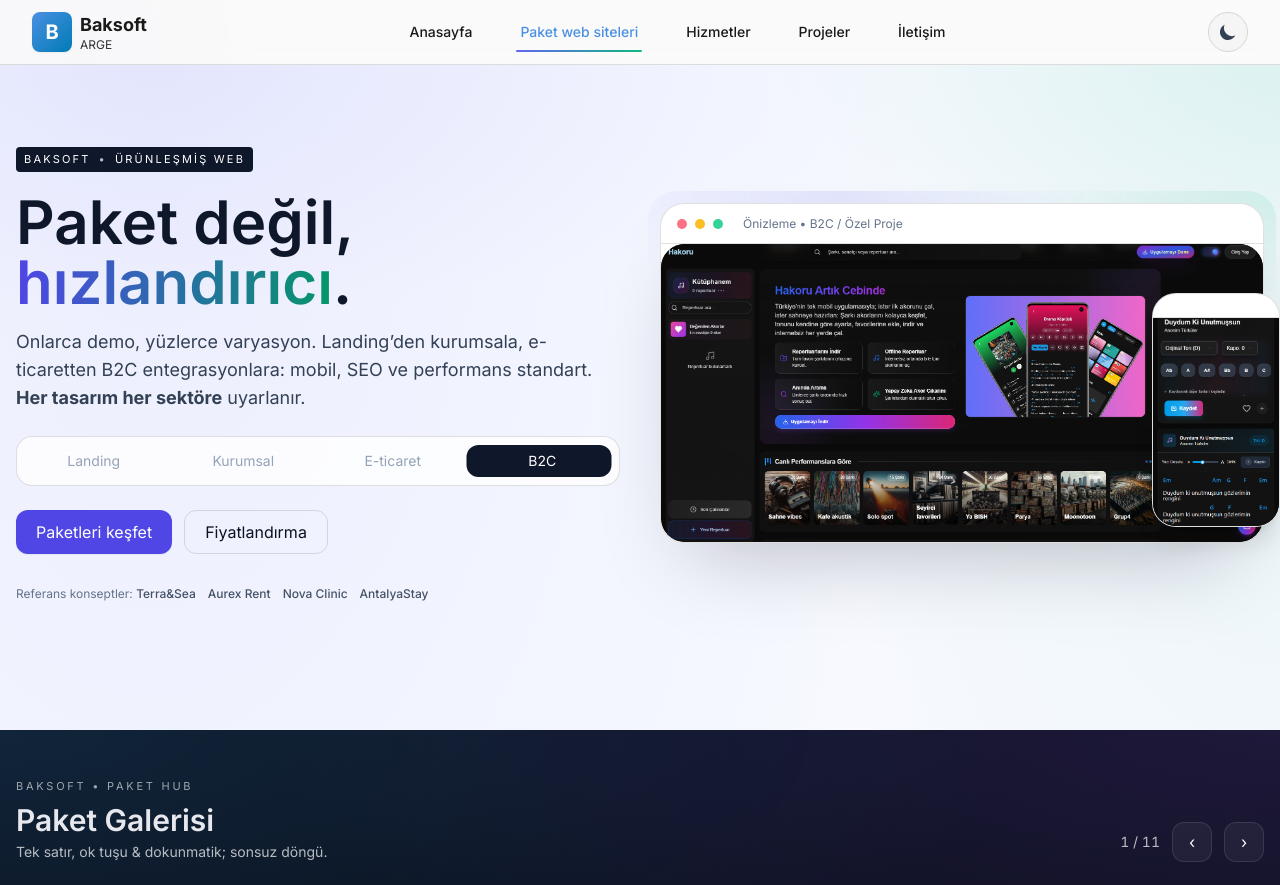
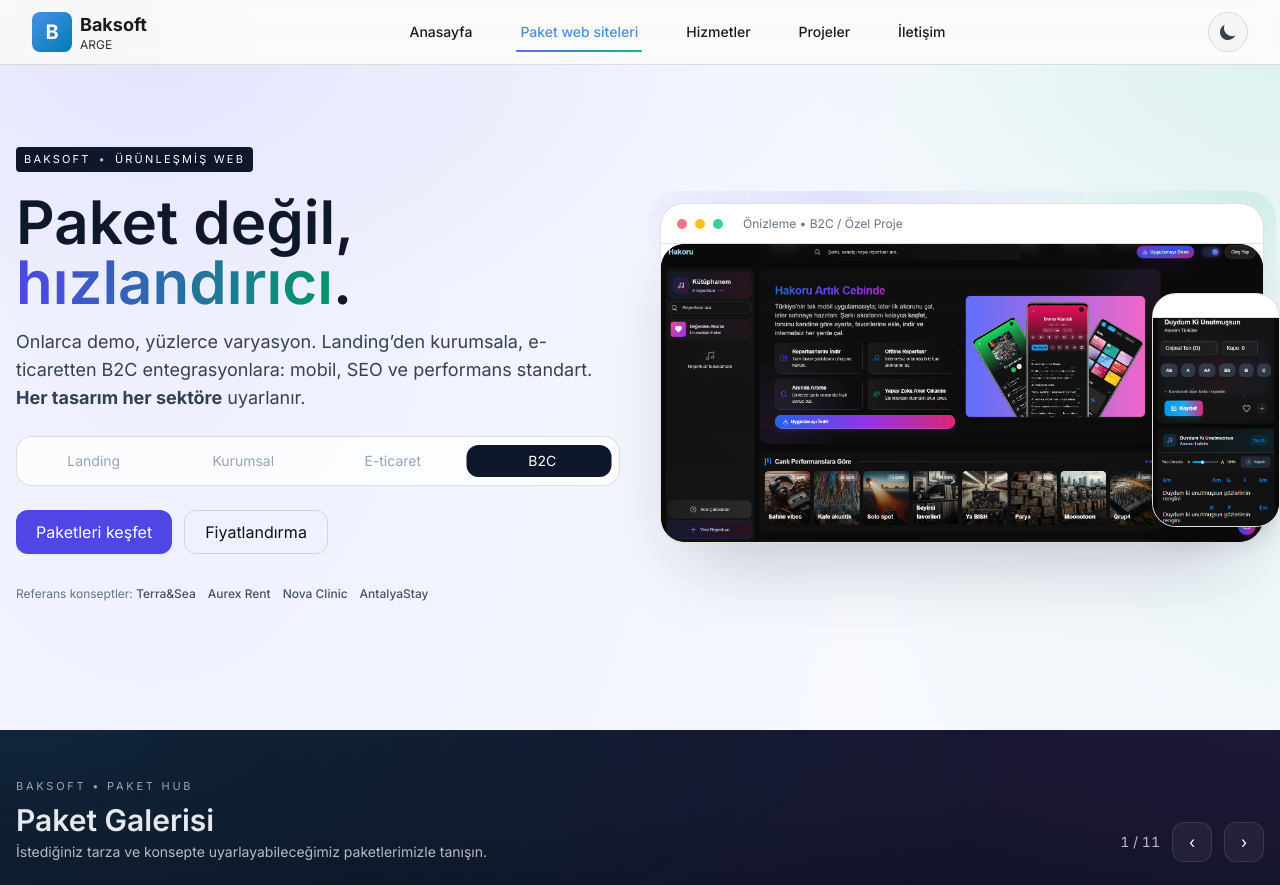
Before and after one commit to akinnUgur/baksoft-landing-next-deploy, a Next.js app: page /paketler in a window 1280 px wide. Shown: the top 885 px of the page. Built offline with nearby package versions, Linux system fonts and the light colour scheme.

Commit message:
Update PackageCarousel.tsx

```diff
--- a/src/app/components/PackageCarousel.tsx
+++ b/src/app/components/PackageCarousel.tsx
@@ -184,7 +184,7 @@ export default function PackageCarousel({
               Baksoft • Paket Hub
             </div>
             <h2 className="mt-2 text-2xl sm:text-3xl font-semibold">Paket Galerisi</h2>
-            <p className={`text-sm mt-1 ${subtle}`}>Tek satır, ok tuşu & dokunmatik; sonsuz döngü.</p>
+            <p className={`text-sm mt-1 ${subtle}`}>İstediğiniz tarza ve konsepte uyarlayabileceğimiz paketlerimizle tanışın.</p>
           </div>
           <div className="flex items-center gap-3">
             <div className={`text-sm tabular-nums ${subtle}`}>
```
